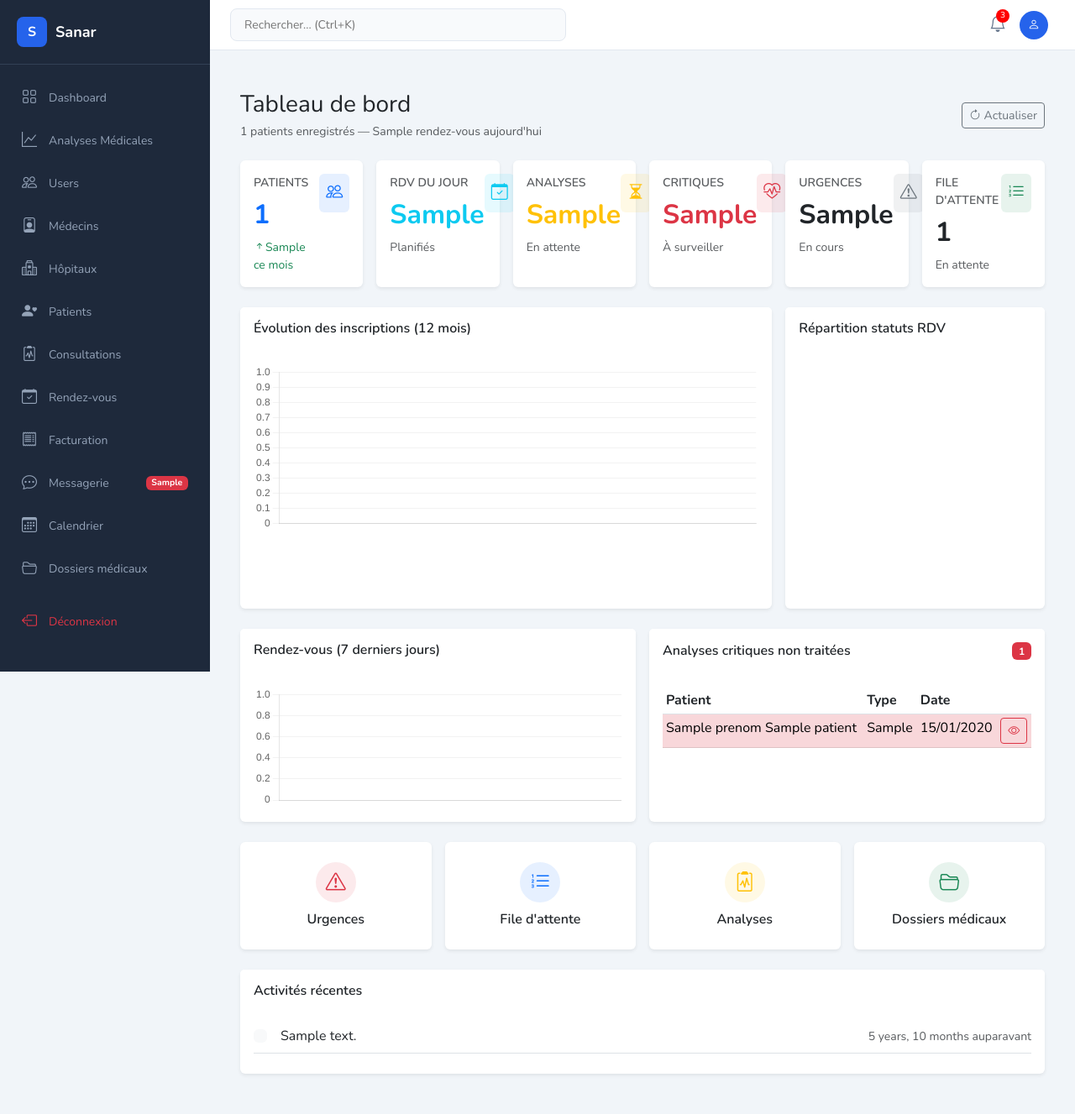
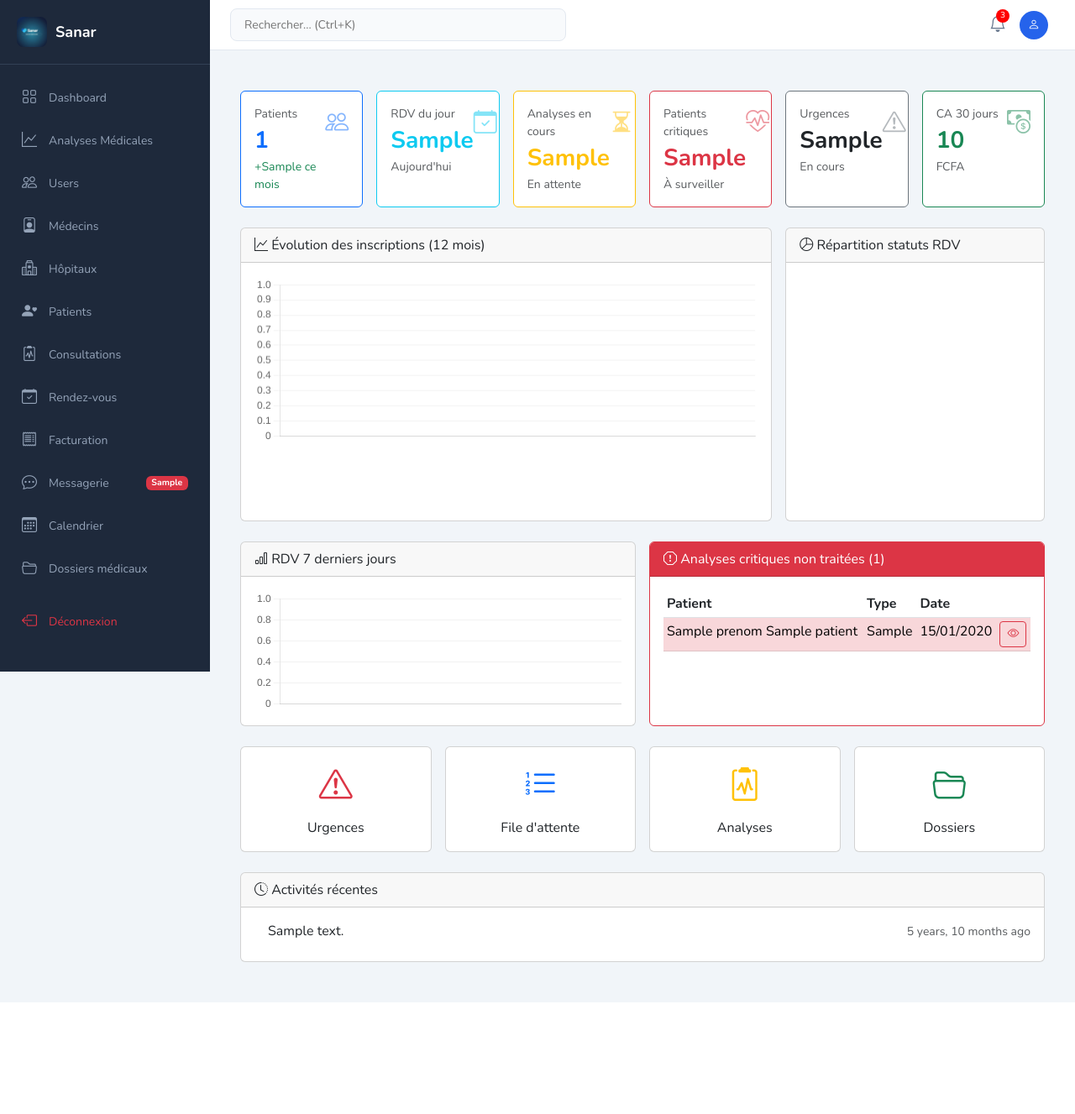
Before and after one commit to solange-dev-code/MyPpeProjects, a Django app: template sanar_admin/templates/dashboard/dashboard.html in a window 1280 px wide. Shown: the whole page at 84% size. After the commit the page ends 1194 px from the top, so only its background shows below. Run offline with Django 5.2, Linux system fonts and the light colour scheme; the template is opened without the code that fills it: most values are stand-ins (such as "Sample title", 1, 10 or a date in 2020); a map, chart or similar area stays blank.

Commit message:
fix: restoration logique originale + logo officiel + templates vérifiés
- Dashboard restauré à sa version originale (structure CSS base.html)
- Logo officiel Sanar intégré dans sidebar (base.html)
- medecins/liste.html : bouton 'Ajouter' visible uniquement si admin_hopital
- Message informatif pour super_admin (lecture seule)
- Colonne 'Hôpital' ajoutée au tableau des médecins
- Lien 'Horaires' ajouté au menu déroulant actions
- medecins/horaires.html : tableau disponibilités + créneaux 7 jours
- Templates vérifiés compatibles avec base.html original
- start_railway.sh : seed forcé (suppression + recréation comptes)

manage.py check : 0 issue

```diff
--- a/sanar_admin/templates/base.html
+++ b/sanar_admin/templates/base.html
@@ -347,7 +347,7 @@
 <!-- SIDEBAR -->
 <div class="sidebar">
     <div class="sidebar-logo">
-        <div class="logo-icon">S</div>
+        <img src="/static/img/logo_sanar_32.png" alt="Sanar" style="width: 36px; height: 36px; border-radius: 8px;">
         <span>Sanar</span>
     </div>
     <nav class="sidebar-nav">
--- a/sanar_admin/templates/dashboard/dashboard.html
+++ b/sanar_admin/templates/dashboard/dashboard.html
@@ -10,127 +10,114 @@
 {% block content %}
 <div class="container-fluid py-4">
 
-  {# ─── En-tete professionnel ─── #}
-  <div class="d-flex justify-content-between align-items-center mb-4">
-    <div>
-      <h1 class="h3 mb-1">Tableau de bord</h1>
-      <p class="text-muted mb-0 small">{{ total_patients }} patients enregistrés — {{ rdv_jour }} rendez-vous aujourd'hui</p>
-    </div>
-    <div class="btn-group">
-      <button class="btn btn-outline-secondary btn-sm" onclick="location.reload()">
-        <i class="bi bi-arrow-clockwise"></i> Actualiser
-      </button>
-    </div>
-  </div>
-
-  {# ─── KPI Cards (sans emojis, design pro) ─── #}
+  {# ─── KPI Cards ─── #}
   <div class="row g-3 mb-4">
     <div class="col-md-2">
-      <div class="card border-0 shadow-sm h-100">
+      <div class="card border-primary h-100">
         <div class="card-body">
           <div class="d-flex justify-content-between align-items-start">
             <div>
-              <div class="text-muted small text-uppercase fw-semibold">Patients</div>
-              <div class="fs-2 fw-bold text-primary mt-1">{{ total_patients }}</div>
-              <div class="small text-success mt-1">
-                <i class="bi bi-arrow-up-short"></i>{{ patients_30j }} ce mois
-              </div>
+              <div class="text-muted small">Patients</div>
+              <div class="fs-3 fw-bold text-primary">{{ total_patients }}</div>
+              <div class="small text-success">+{{ patients_30j }} ce mois</div>
             </div>
-            <div class="bg-primary bg-opacity-10 rounded p-2">
-              <i class="bi bi-people text-primary fs-5"></i>
-            </div>
+            <i class="bi bi-people text-primary opacity-50 fs-3"></i>
           </div>
         </div>
       </div>
     </div>
     <div class="col-md-2">
-      <div class="card border-0 shadow-sm h-100">
+      <div class="card border-info h-100">
         <div class="card-body">
           <div class="d-flex justify-content-between align-items-start">
             <div>
-              <div class="text-muted small text-uppercase fw-semibold">RDV du jour</div>
-              <div class="fs-2 fw-bold text-info mt-1">{{ rdv_jour }}</div>
-              <div class="small text-muted mt-1">Planifiés</div>
+              <div class="text-muted small">RDV du jour</div>
+              <div class="fs-3 fw-bold text-info">{{ rdv_jour }}</div>
+              <div class="small text-muted">Aujourd'hui</div>
             </div>
-            <div class="bg-info bg-opacity-10 rounded p-2">
-              <i class="bi bi-calendar-check text-info fs-5"></i>
-            </div>
+            <i class="bi bi-calendar-check text-info opacity-50 fs-3"></i>
           </div>
         </div>
       </div>
     </div>
     <div class="col-md-2">
-      <div class="card border-0 shadow-sm h-100">
+      <div class="card border-warning h-100">
         <div class="card-body">
           <div class="d-flex justify-content-between align-items-start">
             <div>
-              <div class="text-muted small text-uppercase fw-semibold">Analyses</div>
-              <div class="fs-2 fw-bold text-warning mt-1">{{ analyses_cours }}</div>
-              <div class="small text-muted mt-1">En attente</div>
+              <div class="text-muted small">Analyses en cours</div>
+              <div class="fs-3 fw-bold text-warning">{{ analyses_cours }}</div>
+              <div class="small text-muted">En attente</div>
             </div>
-            <div class="bg-warning bg-opacity-10 rounded p-2">
-              <i class="bi bi-hourglass-split text-warning fs-5"></i>
-            </div>
+            <i class="bi bi-hourglass-split text-warning opacity-50 fs-3"></i>
           </div>
         </div>
       </div>
     </div>
     <div class="col-md-2">
-      <div class="card border-0 shadow-sm h-100">
+      <div class="card border-danger h-100">
         <div class="card-body">
           <div class="d-flex justify-content-between align-items-start">
             <div>
-              <div class="text-muted small text-uppercase fw-semibold">Critiques</div>
-              <div class="fs-2 fw-bold text-danger mt-1">{{ patients_critiques }}</div>
-              <div class="small text-muted mt-1">À surveiller</div>
+              <div class="text-muted small">Patients critiques</div>
+              <div class="fs-3 fw-bold text-danger">{{ patients_critiques }}</div>
+              <div class="small text-muted">À surveiller</div>
             </div>
-            <div class="bg-danger bg-opacity-10 rounded p-2">
-              <i class="bi bi-heart-pulse text-danger fs-5"></i>
-            </div>
+            <i class="bi bi-heart-pulse text-danger opacity-50 fs-3"></i>
           </div>
         </div>
       </div>
     </div>
     <div class="col-md-2">
-      <div class="card border-0 shadow-sm h-100">
+      <div class="card border-secondary h-100">
         <div class="card-body">
           <div class="d-flex justify-content-between align-items-start">
             <div>
-              <div class="text-muted small text-uppercase fw-semibold">Urgences</div>
-              <div class="fs-2 fw-bold mt-1">{{ urgences_en_cours }}</div>
-              <div class="small text-muted mt-1">En cours</div>
+              <div class="text-muted small">Urgences</div>
+              <div class="fs-3 fw-bold">{{ urgences_en_cours }}</div>
+              <div class="small text-muted">En cours</div>
             </div>
-            <div class="bg-secondary bg-opacity-10 rounded p-2">
-              <i class="bi bi-exclamation-triangle text-secondary fs-5"></i>
-            </div>
+            <i class="bi bi-exclamation-triangle text-secondary opacity-50 fs-3"></i>
           </div>
         </div>
       </div>
     </div>
+    {% if ca_mensuel is not None %}
     <div class="col-md-2">
-      <div class="card border-0 shadow-sm h-100">
+      <div class="card border-success h-100">
         <div class="card-body">
           <div class="d-flex justify-content-between align-items-start">
             <div>
-              <div class="text-muted small text-uppercase fw-semibold">File d'attente</div>
-              <div class="fs-2 fw-bold mt-1">{{ file_attente|length }}</div>
-              <div class="small text-muted mt-1">En attente</div>
+              <div class="text-muted small">CA 30 jours</div>
+              <div class="fs-3 fw-bold text-success">{{ ca_mensuel|floatformat:0 }}</div>
+              <div class="small text-muted">FCFA</div>
             </div>
-            <div class="bg-success bg-opacity-10 rounded p-2">
-              <i class="bi bi-list-ol text-success fs-5"></i>
-            </div>
+            <i class="bi bi-cash-coin text-success opacity-50 fs-3"></i>
           </div>
         </div>
       </div>
     </div>
+    {% else %}
+    <div class="col-md-2">
+      <div class="card border-light h-100">
+        <div class="card-body">
+          <a href="{% url 'file_attente:liste' %}" class="text-decoration-none">
+            <div class="text-muted small">File d'attente</div>
+            <div class="fs-3 fw-bold">{{ file_attente|length }}</div>
+            <div class="small text-muted">En attente →</div>
+          </a>
+        </div>
+      </div>
+    </div>
+    {% endif %}
   </div>
 
-  {# ─── Graphiques ─── #}
+  {# ─── Charts row 1 ─── #}
   <div class="row g-3 mb-4">
     <div class="col-md-8">
-      <div class="card border-0 shadow-sm h-100">
-        <div class="card-header bg-white border-0 py-3">
-          <h2 class="h6 mb-0 fw-semibold">Évolution des inscriptions (12 mois)</h2>
+      <div class="card h-100">
+        <div class="card-header">
+          <i class="bi bi-graph-up"></i> Évolution des inscriptions (12 mois)
         </div>
         <div class="card-body">
           <canvas id="chartEvolution" height="100"></canvas>
@@ -138,9 +125,9 @@
       </div>
     </div>
     <div class="col-md-4">
-      <div class="card border-0 shadow-sm h-100">
-        <div class="card-header bg-white border-0 py-3">
-          <h2 class="h6 mb-0 fw-semibold">Répartition statuts RDV</h2>
+      <div class="card h-100">
+        <div class="card-header">
+          <i class="bi bi-pie-chart"></i> Répartition statuts RDV
         </div>
         <div class="card-body">
           <canvas id="chartStatuts" height="100"></canvas>
@@ -149,11 +136,12 @@
     </div>
   </div>
 
+  {# ─── Charts row 2 ─── #}
   <div class="row g-3 mb-4">
     <div class="col-md-6">
-      <div class="card border-0 shadow-sm h-100">
-        <div class="card-header bg-white border-0 py-3">
-          <h2 class="h6 mb-0 fw-semibold">Rendez-vous (7 derniers jours)</h2>
+      <div class="card h-100">
+        <div class="card-header">
+          <i class="bi bi-bar-chart"></i> RDV 7 derniers jours
         </div>
         <div class="card-body">
           <canvas id="chartRdv" height="100"></canvas>
@@ -161,10 +149,10 @@
       </div>
     </div>
     <div class="col-md-6">
-      <div class="card border-0 shadow-sm h-100">
-        <div class="card-header bg-white border-0 py-3 d-flex justify-content-between align-items-center">
-          <h2 class="h6 mb-0 fw-semibold">Analyses critiques non traitées</h2>
-          <span class="badge bg-danger">{{ analyses_critiques|length }}</span>
+      <div class="card h-100 border-danger">
+        <div class="card-header bg-danger text-white">
+          <i class="bi bi-exclamation-octagon"></i> Analyses critiques non traitées
+          ({{ analyses_critiques|length }})
         </div>
         <div class="card-body">
           {% if analyses_critiques %}
@@ -197,7 +185,7 @@
           {% else %}
           <div class="text-center text-muted py-4">
             <i class="bi bi-check-circle fs-2"></i>
-            <p class="mt-2 mb-0">Aucune analyse critique en attente</p>
+            <p class="mt-2">Aucune analyse critique en attente</p>
           </div>
           {% endif %}
         </div>
@@ -205,63 +193,53 @@
     </div>
   </div>
 
-  {# ─── Accès rapides ─── #}
+  {# ─── Quick actions ─── #}
   <div class="row g-3 mb-4">
     <div class="col-md-3">
-      <a href="{% url 'urgences:liste' %}" class="card border-0 shadow-sm text-decoration-none h-100">
-        <div class="card-body text-center py-4">
-          <div class="bg-danger bg-opacity-10 rounded-circle d-inline-flex align-items-center justify-content-center mb-2" style="width: 48px; height: 48px;">
-            <i class="bi bi-exclamation-triangle text-danger fs-4"></i>
-          </div>
-          <div class="fw-semibold text-dark">Urgences</div>
+      <a href="{% url 'urgences:liste' %}" class="card text-decoration-none h-100">
+        <div class="card-body text-center">
+          <i class="bi bi-exclamation-triangle text-danger fs-1"></i>
+          <div class="mt-2">Urgences</div>
         </div>
       </a>
     </div>
     <div class="col-md-3">
-      <a href="{% url 'file_attente:liste' %}" class="card border-0 shadow-sm text-decoration-none h-100">
-        <div class="card-body text-center py-4">
-          <div class="bg-primary bg-opacity-10 rounded-circle d-inline-flex align-items-center justify-content-center mb-2" style="width: 48px; height: 48px;">
-            <i class="bi bi-list-ol text-primary fs-4"></i>
-          </div>
-          <div class="fw-semibold text-dark">File d'attente</div>
+      <a href="{% url 'file_attente:liste' %}" class="card text-decoration-none h-100">
+        <div class="card-body text-center">
+          <i class="bi bi-list-ol text-primary fs-1"></i>
+          <div class="mt-2">File d'attente</div>
         </div>
       </a>
     </div>
     <div class="col-md-3">
-      <a href="{% url 'analyses:liste' %}" class="card border-0 shadow-sm text-decoration-none h-100">
-        <div class="card-body text-center py-4">
-          <div class="bg-warning bg-opacity-10 rounded-circle d-inline-flex align-items-center justify-content-center mb-2" style="width: 48px; height: 48px;">
-            <i class="bi bi-clipboard2-pulse text-warning fs-4"></i>
-          </div>
-          <div class="fw-semibold text-dark">Analyses</div>
+      <a href="{% url 'analyses:liste' %}" class="card text-decoration-none h-100">
+        <div class="card-body text-center">
+          <i class="bi bi-clipboard2-pulse text-warning fs-1"></i>
+          <div class="mt-2">Analyses</div>
         </div>
       </a>
     </div>
     <div class="col-md-3">
-      <a href="{% url 'dossiers_medicaux:liste' %}" class="card border-0 shadow-sm text-decoration-none h-100">
-        <div class="card-body text-center py-4">
-          <div class="bg-success bg-opacity-10 rounded-circle d-inline-flex align-items-center justify-content-center mb-2" style="width: 48px; height: 48px;">
-            <i class="bi bi-folder2-open text-success fs-4"></i>
-          </div>
-          <div class="fw-semibold text-dark">Dossiers médicaux</div>
+      <a href="{% url 'dossiers_medicaux:liste' %}" class="card text-decoration-none h-100">
+        <div class="card-body text-center">
+          <i class="bi bi-folder2-open text-success fs-1"></i>
+          <div class="mt-2">Dossiers</div>
         </div>
       </a>
     </div>
   </div>
 
   {# ─── Activités récentes ─── #}
-  <div class="card border-0 shadow-sm">
-    <div class="card-header bg-white border-0 py-3">
-      <h2 class="h6 mb-0 fw-semibold">Activités récentes</h2>
+  <div class="card">
+    <div class="card-header">
+      <i class="bi bi-clock-history"></i> Activités récentes
     </div>
     <div class="card-body">
       {% for a in activites %}
-      <div class="d-flex align-items-center mb-2 pb-2 border-bottom">
-        <div class="bg-light rounded p-2 me-3">
-          <i class="bi {{ a.icone }} text-primary"></i>
-        </div>
+      <div class="d-flex align-items-center mb-2">
+        <i class="bi {{ a.icone }} text-primary me-3"></i>
         <div class="flex-grow-1">{{ a.texte }}</div>
-        <small class="text-muted">{{ a.temps|timesince }} auparavant</small>
+        <small class="text-muted">{{ a.temps|timesince }} ago</small>
       </div>
       {% endfor %}
     </div>
@@ -270,7 +248,8 @@
 </div>
 
 <script>
-var ctxEvo = document.getElementById('chartEvolution').getContext('2d');
+// ─── Chart.js : Évolution des patients ───
+const ctxEvo = document.getElementById('chartEvolution').getContext('2d');
 new Chart(ctxEvo, {
   type: 'line',
   data: {
@@ -280,21 +259,29 @@ new Chart(ctxEvo, {
       data: {{ evolution_data|safe|default:'[]' }},
       borderColor: '#1f6c92',
       backgroundColor: 'rgba(31, 108, 146, 0.1)',
-      tension: 0.3, fill: true,
-      pointBackgroundColor: '#1f6c92', pointRadius: 4
+      tension: 0.3,
+      fill: true,
+      pointBackgroundColor: '#1f6c92',
+      pointRadius: 4
     }]
   },
   options: {
     responsive: true,
-    plugins: { legend: { display: false } },
-    scales: { y: { beginAtZero: true, grid: { color: 'rgba(0,0,0,0.05)' } } }
+    plugins: {
+      legend: { display: false }
+    },
+    scales: {
+      y: { beginAtZero: true, grid: { color: 'rgba(0,0,0,0.05)' } }
+    }
   }
 });
 
-var ctxStatut = document.getElementById('chartStatuts').getContext('2d');
-var statutLabels = {{ statut_labels|safe|default:'[]' }};
-var statutLabelsFr = statutLabels.map(function(s) {
-  var map = {'en_attente':'En attente','confirme':'Confirme','reporte':'Reporte','annule':'Annule','termine':'Termine'};
+// ─── Chart.js : Répartition statuts RDV (donut) ───
+const ctxStatut = document.getElementById('chartStatuts').getContext('2d');
+const statutLabels = {{ statut_labels|safe|default:'[]' }};
+const statutLabelsFr = statutLabels.map(s => {
+  const map = {'en_attente':'En attente','confirme':'Confirmé','reporte':'Reporté',
+               'annule':'Annulé','termine':'Terminé'};
   return map[s] || s;
 });
 new Chart(ctxStatut, {
@@ -304,29 +291,41 @@ new Chart(ctxStatut, {
     datasets: [{
       data: {{ statut_data|safe|default:'[]' }},
       backgroundColor: ['#ffc107', '#198754', '#0dcaf0', '#dc3545', '#6c757d'],
-      borderWidth: 2, borderColor: '#fff'
+      borderWidth: 2,
+      borderColor: '#fff'
     }]
   },
-  options: { responsive: true, plugins: { legend: { position: 'bottom' } } }
+  options: {
+    responsive: true,
+    plugins: {
+      legend: { position: 'bottom' }
+    }
+  }
 });
 
-var ctxRdv = document.getElementById('chartRdv').getContext('2d');
+// ─── Chart.js : RDV 7 jours ───
+const ctxRdv = document.getElementById('chartRdv').getContext('2d');
 new Chart(ctxRdv, {
   type: 'bar',
   data: {
     labels: {{ rdv_labels|safe|default:'[]' }},
     datasets: [{
-      label: 'RDV', data: {{ rdv_data|safe|default:'[]' }},
-      backgroundColor: '#1f6c92', borderRadius: 4
+      label: 'RDV',
+      data: {{ rdv_data|safe|default:'[]' }},
+      backgroundColor: '#1f6c92',
+      borderRadius: 4
     }]
   },
   options: {
     responsive: true,
     plugins: { legend: { display: false } },
-    scales: { y: { beginAtZero: true, grid: { color: 'rgba(0,0,0,0.05)' } } }
+    scales: {
+      y: { beginAtZero: true, grid: { color: 'rgba(0,0,0,0.05)' } }
+    }
   }
 });
 
-setTimeout(function() { location.reload(); }, 60000);
+// ─── Auto-refresh toutes les 60 secondes ───
+setTimeout(() => location.reload(), 60000);
 </script>
 {% endblock %}
```
Also changed, not shown: sanar_admin/templates/medecins/liste.html (+36 -3 lines).
